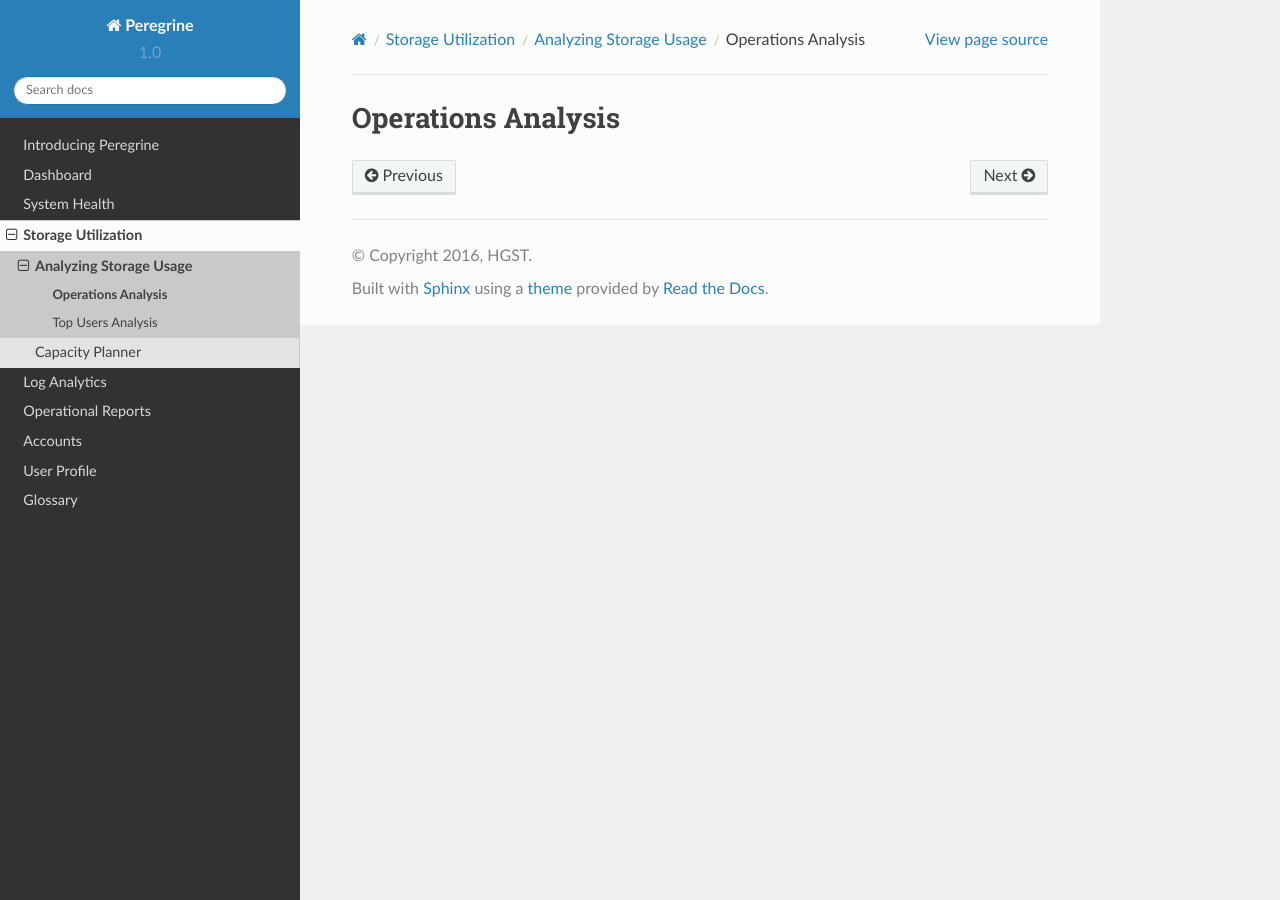
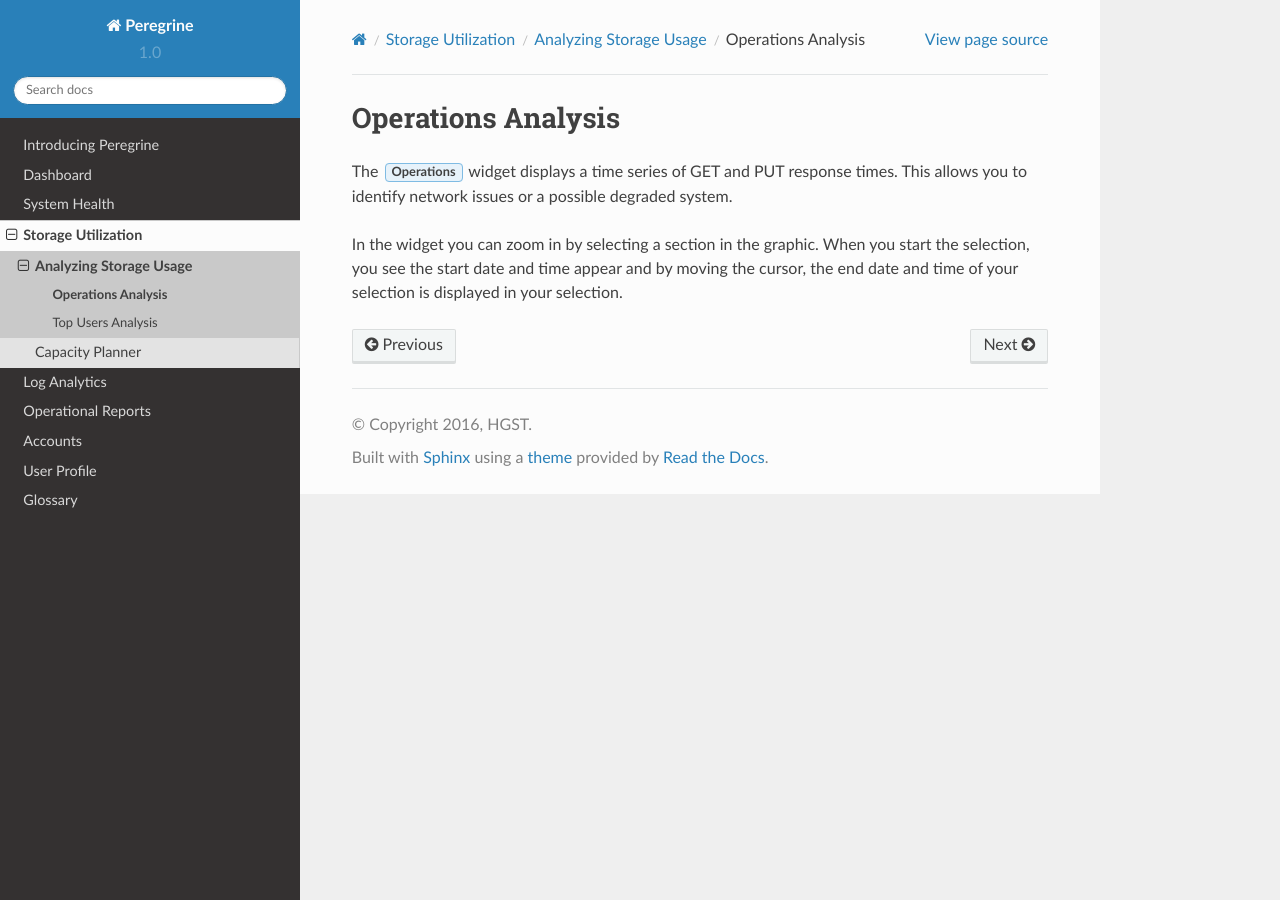
Before and after one commit to tdewolf/peregrine, a Sphinx documentation site: the page built from source/storage_utilization/usage_analysis/operations_analysis.rst, in a window 1280 px wide. Built offline with Sphinx 7.4.7 and the Read the Docs theme 2.0.0, drawn with Linux system fonts in a browser that asks for light colours; pages that are not in the unit, such as notebooks, are missing from menus.

Commit message:
update frontpage according techpubs frontpages

```diff
--- a/source/storage_utilization/usage_analysis/operations_analysis.rst
+++ b/source/storage_utilization/usage_analysis/operations_analysis.rst
@@ -2,3 +2,10 @@
 
 Operations Analysis
 ===================
+
+The :guilabel:`Operations` widget displays a time series of GET and PUT response times. This allows you
+to identify network issues or a possible degraded system.
+
+In the widget you can zoom in by selecting a section in the graphic. When you start the selection, you
+see the start date and time appear and by moving the cursor, the end date and time of your selection is
+displayed in your selection.
--- a/source/storage_utilization/usage_analysis/usage_analysis.rst
+++ b/source/storage_utilization/usage_analysis/usage_analysis.rst
@@ -3,7 +3,10 @@
 Analyzing Storage Usage
 =======================
 
-In the "Usage Analysis" you can analyze various aspects of the storage usage such as
+In the "Usage Analysis" you can analyze various aspects of the storage usage, such as the GET and PUT
+requests, throughput over time and top users.
+
+You can :ref:`set a time period <filtering_data>` to facilitate the analysis for the selected period.
 
 .. toctree::
 
```
Also changed, not shown: source/storage_utilization/storage_utilization.rst (+4 -3 lines), source/storage_utilization/usage_analysis/zoom.rst (added, +8 -0 lines), source/_static/HGST_Pictogram_4C_Discovery.png (added), source/_static/HGST_Pictogram_4C_Energy.png (added), source/_static/HGST_Pictogram_4C_Innovation.png (added), source/_static/hgst_logo_blue.png (added), 2 other files.
